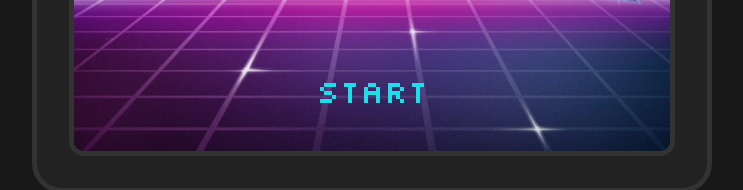
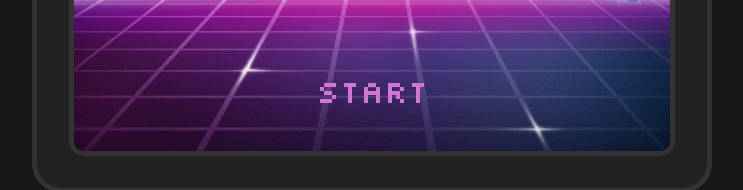
Before and after one commit to jmdalton0/snake-html, a plain HTML site: page index.html in a window 1280 px wide. Shown: the part 522-712 px from the top of the page, without its empty margins (268-1011 px from the left). Drawn offline with Linux system fonts and the light colour scheme.

Commit message:
changed colors

```diff
--- a/styles/colors.css
+++ b/styles/colors.css
@@ -5,10 +5,10 @@ html {
     --grey: #222;
     --grey-light: #333;
 
-    --primary: #1BDFEB;
-    --primary-dark: #0F8187;
+    --primary: #d176d6;
+    --primary-dark: #7a52cc;
 
-    --secondary: #FF87FF;
+    --secondary: #1BDFEB;
 
     --food: #F78D0C;
 }
@@ -67,12 +67,12 @@ button {
     opacity: 0.8;
 }
 
+.control {
+    color: var(--primary);
+}
+
 .arrow {
     color: var(--primary-dark);
-}
-
-.control {
-    color: var(--primary);
 }
 
 .backlit-secondary {
```
